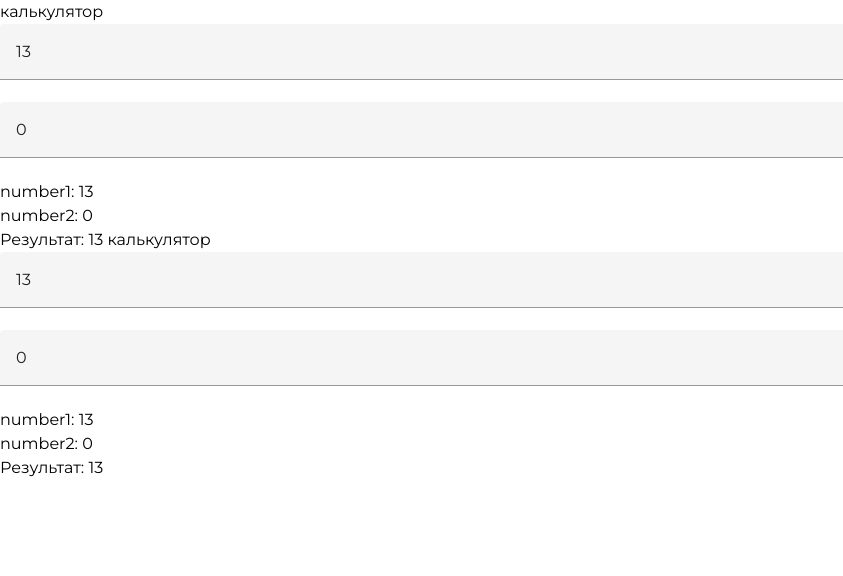
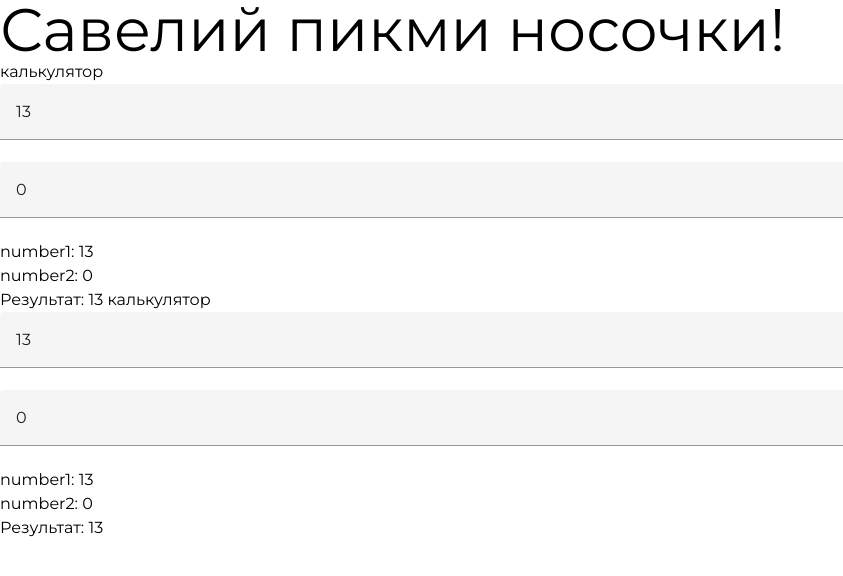
Before and after one commit to Jet-Green/location21-ai, a Nuxt app: page /user in a window 1280 px wide. Shown: the top 576 px of the page, without its empty margins (0-843 px from the left). Built offline with nearby package versions, Linux system fonts and the light colour scheme; what @inspira-ui/plugins would draw is missing.

Commit message:
add props for message

```diff
--- a/components/Math2.vue
+++ b/components/Math2.vue
@@ -1,4 +1,8 @@
 <script setup lang="ts">
+defineProps<{
+  message: String;
+}>();
+
 let number1 = ref<number>(13);
 let number2 = ref<number>(0);
 
@@ -8,6 +12,7 @@ let result = computed(() => {
 </script>
 
 <template>
+  <p class="text-6xl">{{ message }}</p>
   калькулятор
   <v-text-field v-model="number1" type="number"></v-text-field>
   <v-text-field v-model="number2" type="number"></v-text-field>
--- a/pages/user/index.vue
+++ b/pages/user/index.vue
@@ -1,7 +1,7 @@
 <script setup lang="ts">
-
+let greeting = "Савелий пикми носочки!";
 </script>
 <template>
-  <Math2 />
+  <Math2 :message="greeting" />
   <Math />
 </template>
```
